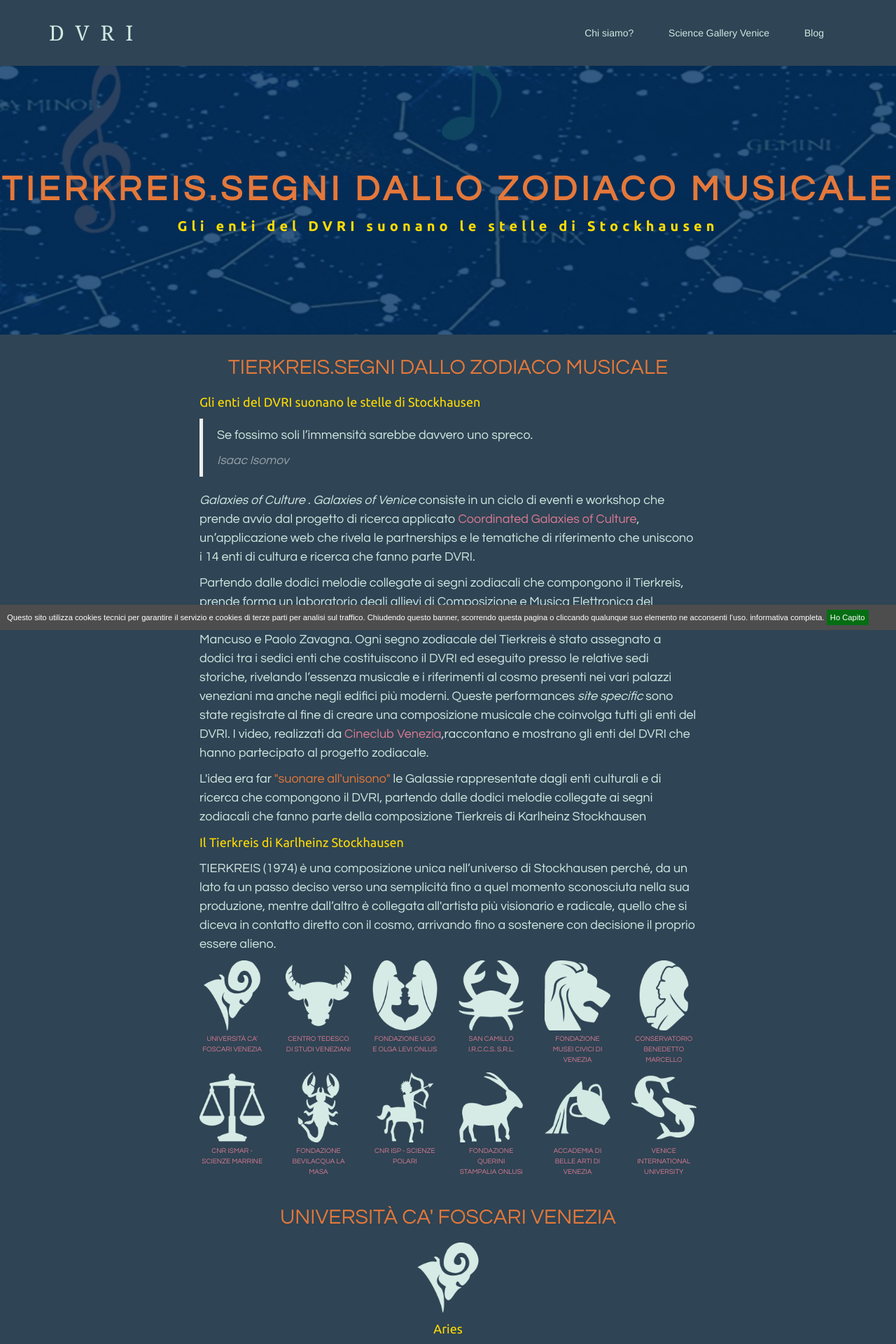
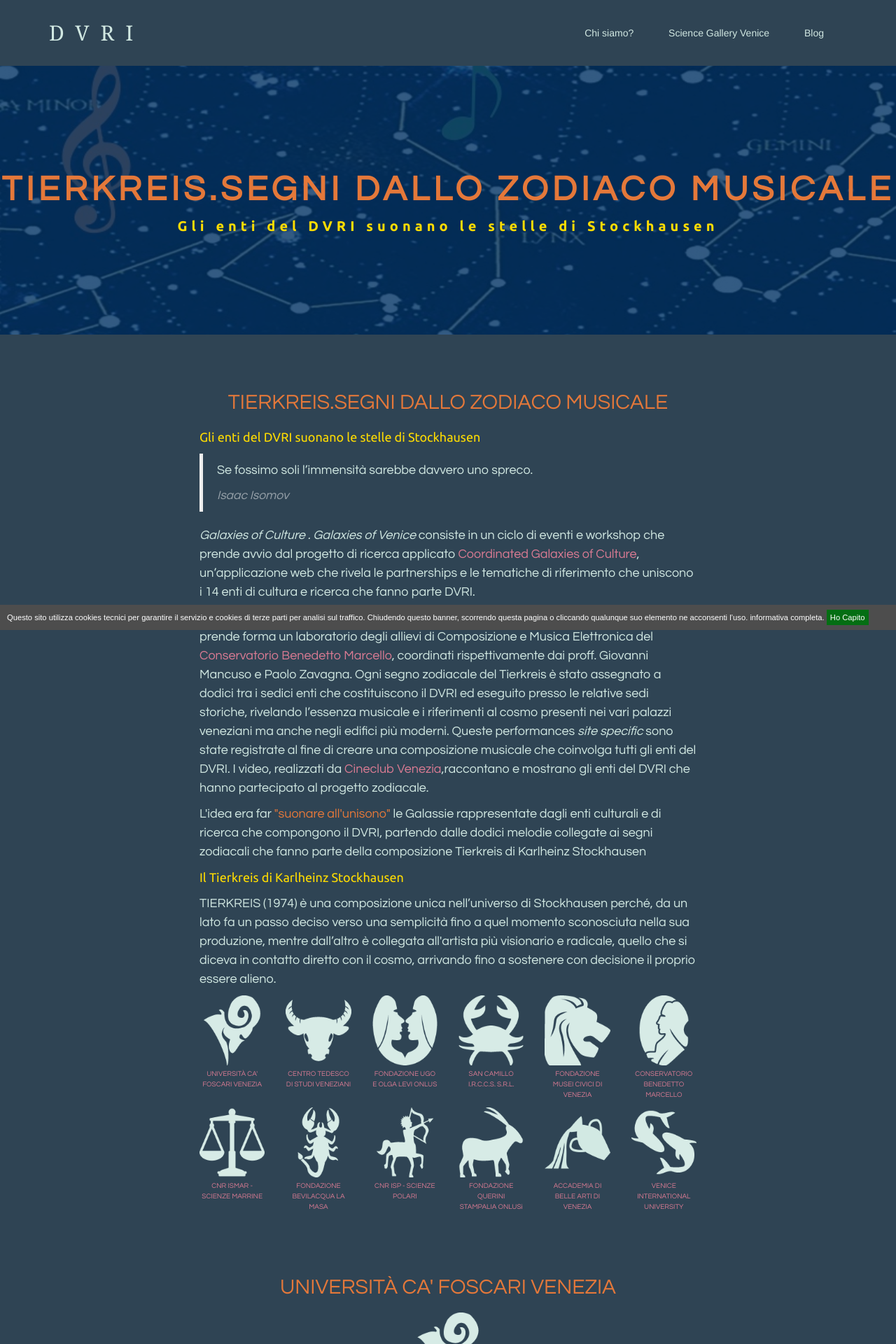
Before and after one commit to simonini/dvri-j-theme, a Jekyll site: the page built from progetti/entigalassie.html, in a window 1280 px wide. Shown: the top 1920 px of the page at 70% size. Built offline with Jekyll 4.4.1, drawn with Linux system fonts in a browser that asks for light colours; comment, search, counter and statistics services are not loaded.

Commit message:
Update entigalassie.sass

```diff
--- a/_sass/entigalassie.sass
+++ b/_sass/entigalassie.sass
@@ -43,6 +43,7 @@
     color: #E4783A
     font-family: "Questrial", sans-serif
     text-align: center
+    padding-top: 60px
 
   a:hover
     text-decoration: underline
```
